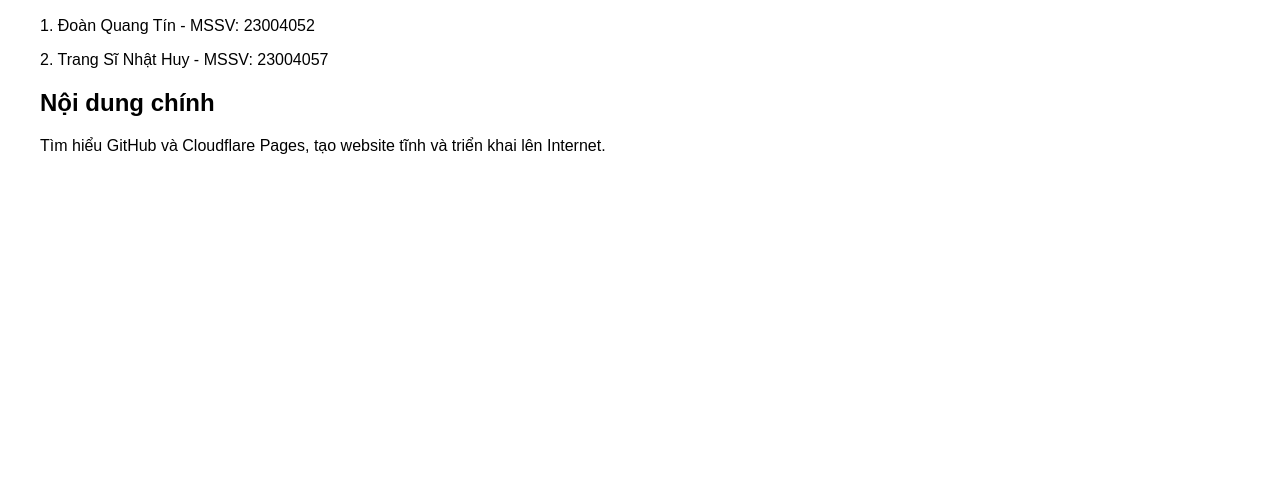
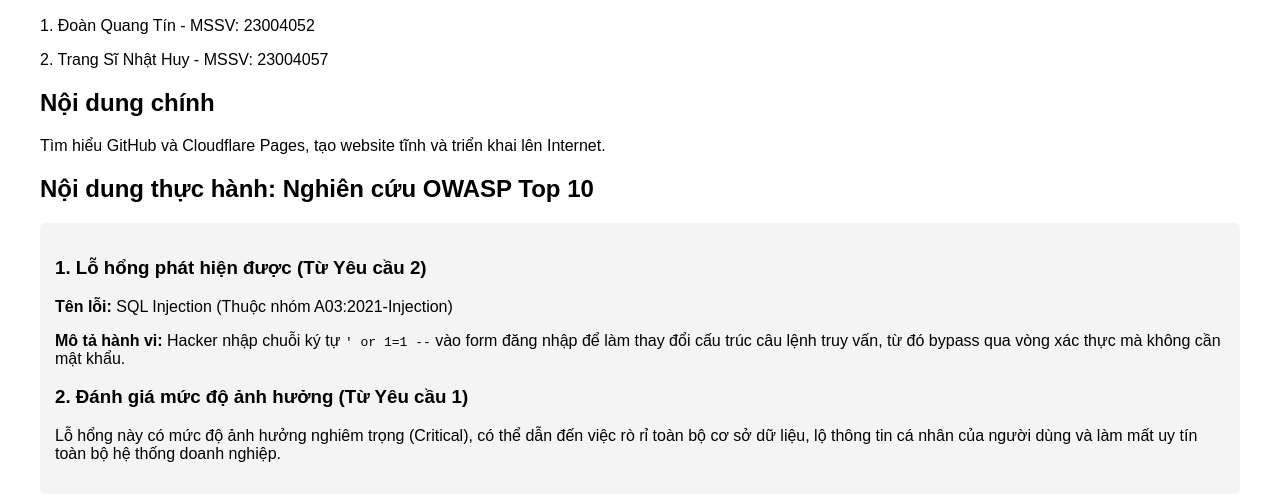
Before and after one commit to doanquangtin204/Web_lab03, a plain HTML site: page index.html in a window 1280 px wide. Shown: the part 129-630 px from the top of the page. Drawn offline with Linux system fonts and the light colour scheme.

Commit message:
Add files via upload

```diff
--- a/index.html
+++ b/index.html
@@ -15,5 +15,31 @@
       Tìm hiểu GitHub và Cloudflare Pages, tạo website tĩnh và triển khai lên
       Internet.
     </p>
+    <h2>Nội dung thực hành: Nghiên cứu OWASP Top 10</h2>
+    <div
+      style="
+        background-color: #f4f4f4;
+        padding: 15px;
+        border-radius: 5px;
+        margin-top: 20px;
+      "
+    >
+      <h3>1. Lỗ hổng phát hiện được (Từ Yêu cầu 2)</h3>
+      <p>
+        <strong>Tên lỗi:</strong> SQL Injection (Thuộc nhóm A03:2021-Injection)
+      </p>
+      <p>
+        <strong>Mô tả hành vi:</strong> Hacker nhập chuỗi ký tự
+        <code>' or 1=1 --</code> vào form đăng nhập để làm thay đổi cấu trúc câu
+        lệnh truy vấn, từ đó bypass qua vòng xác thực mà không cần mật khẩu.
+      </p>
+
+      <h3>2. Đánh giá mức độ ảnh hưởng (Từ Yêu cầu 1)</h3>
+      <p>
+        Lỗ hổng này có mức độ ảnh hưởng nghiêm trọng (Critical), có thể dẫn đến
+        việc rò rỉ toàn bộ cơ sở dữ liệu, lộ thông tin cá nhân của người dùng và
+        làm mất uy tín toàn bộ hệ thống doanh nghiệp.
+      </p>
+    </div>
   </body>
 </html>
```
